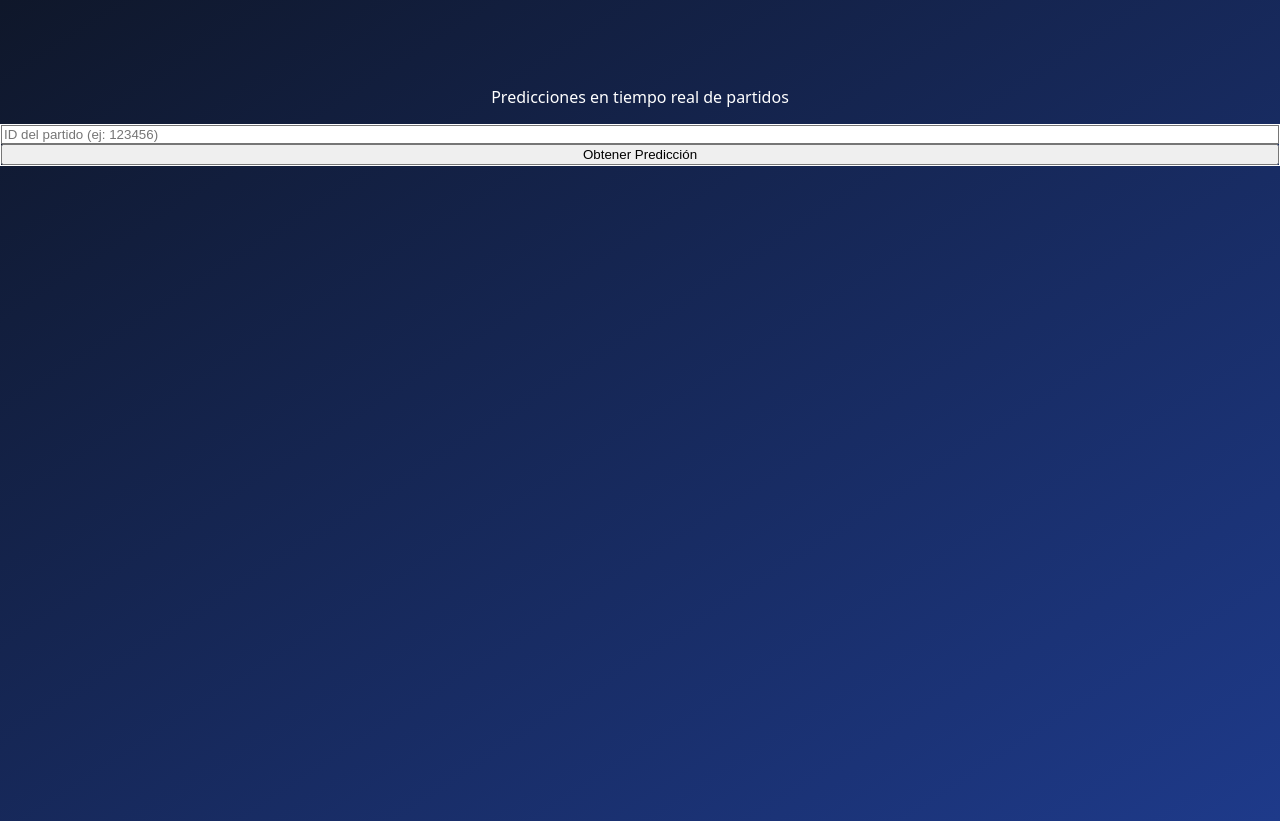
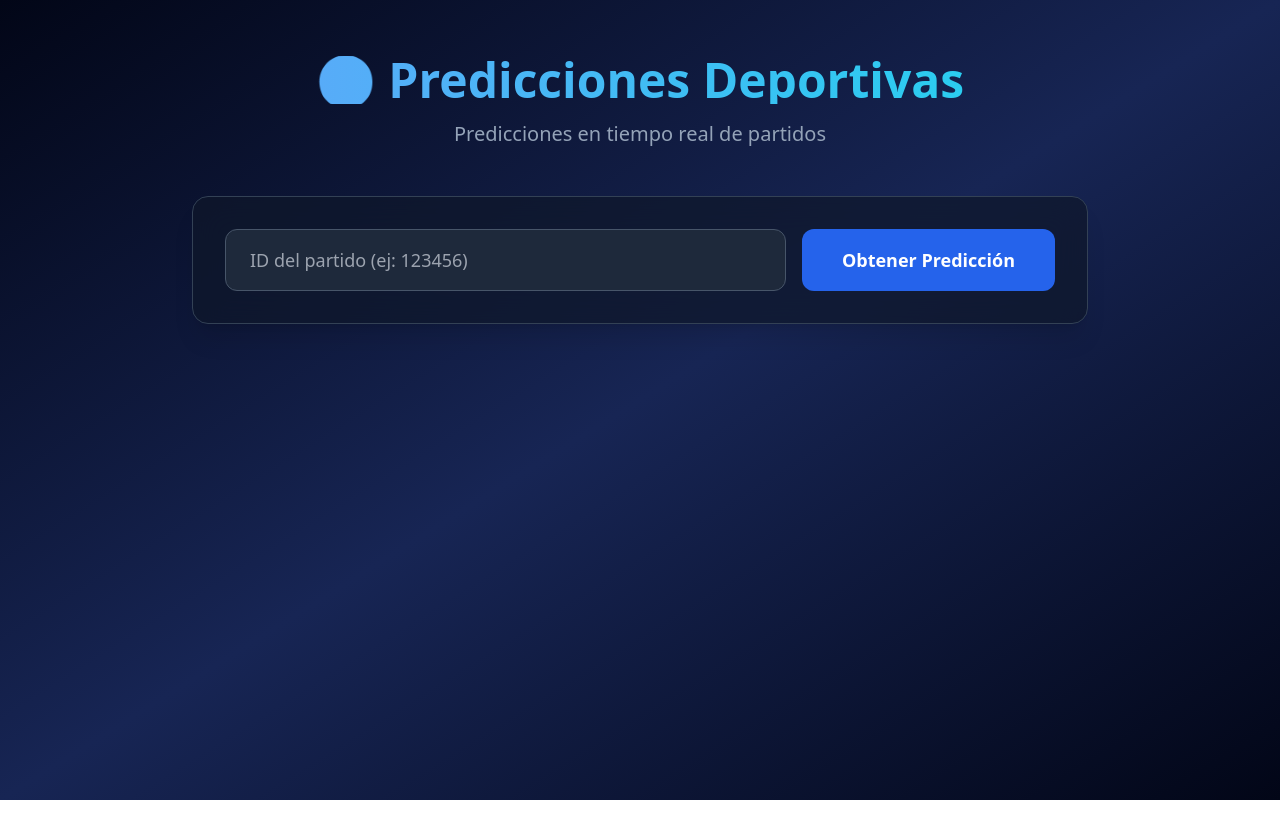
Before and after one commit to camiloven/Pred-app, a Next.js app: page / in a window 1280 px wide. After the commit the page ends 800 px from the top, so only its background shows below. Built offline with nearby package versions, Linux system fonts and the light colour scheme.

Commit message:
fix: tailwind v3 estable

```diff
--- a/app/globals.css
+++ b/app/globals.css
@@ -3,14 +3,8 @@
 @tailwind utilities;
 
 body {
-  font-family: system-ui, -apple-system, BlinkMacSystemFont, 'Segoe UI', Roboto, sans-serif;
-  background: linear-gradient(to bottom right, #0f172a, #1e3a8a);
+  font-family: system-ui, sans-serif;
+  background: linear-gradient(to bottom right, #0f172a, #1e3a8a, #0f172a);
   color: white;
   margin: 0;
-  padding: 0;
 }
-
-input:focus {
-  outline: none;
-  box-shadow: 0 0 0 3px rgba(59, 130, 246, 0.5);
-}
--- a/package.json
+++ b/package.json
@@ -15,6 +15,6 @@
   "devDependencies": {
     "autoprefixer": "^10.5.0",
     "postcss": "^8.5.15",
-    "tailwindcss": "^4.3.1"
+    "tailwindcss": "^3.4.19"
   }
 }
```
Also changed, not shown: 1 other file (tests, documents, lock files or other folders).
